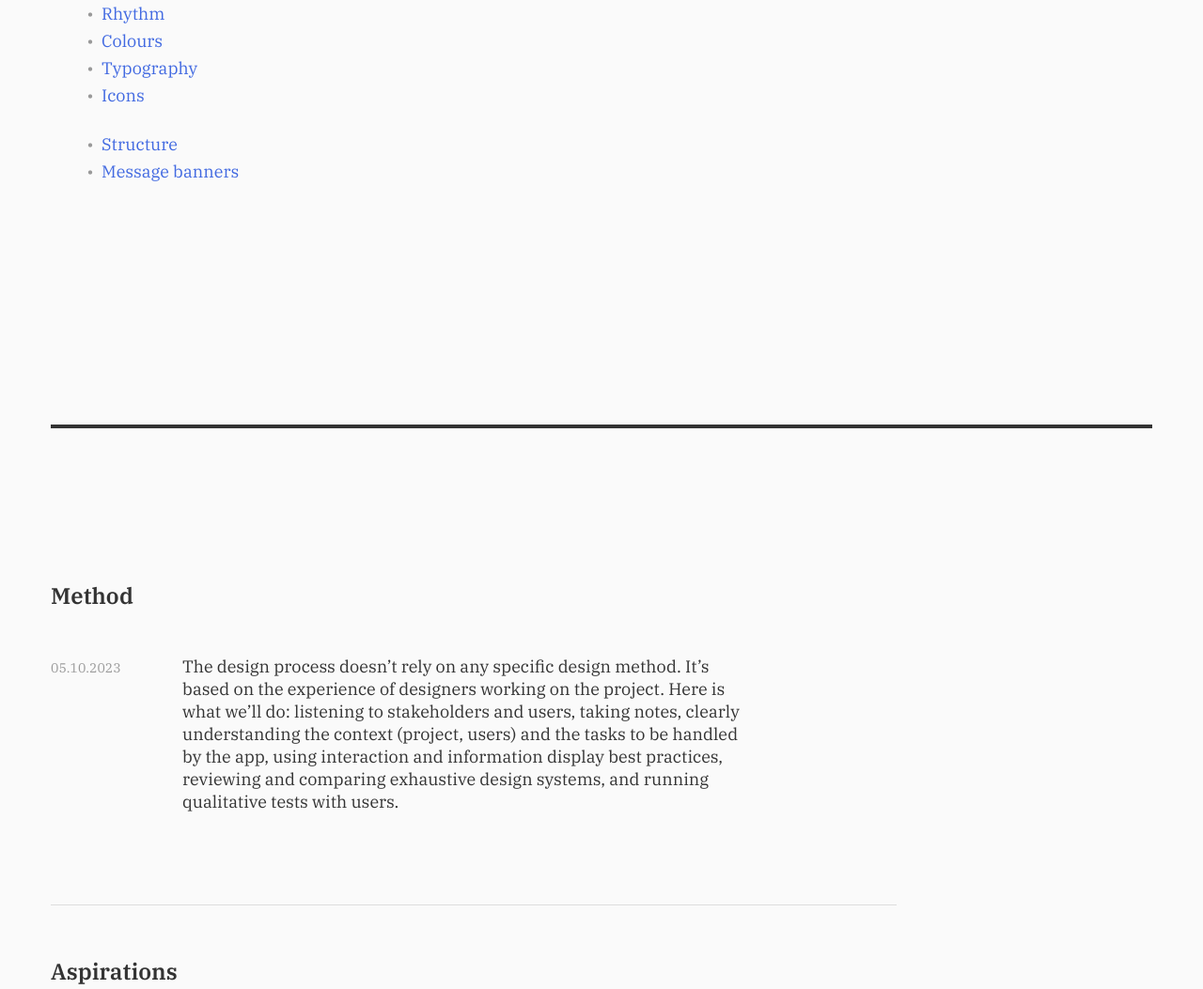
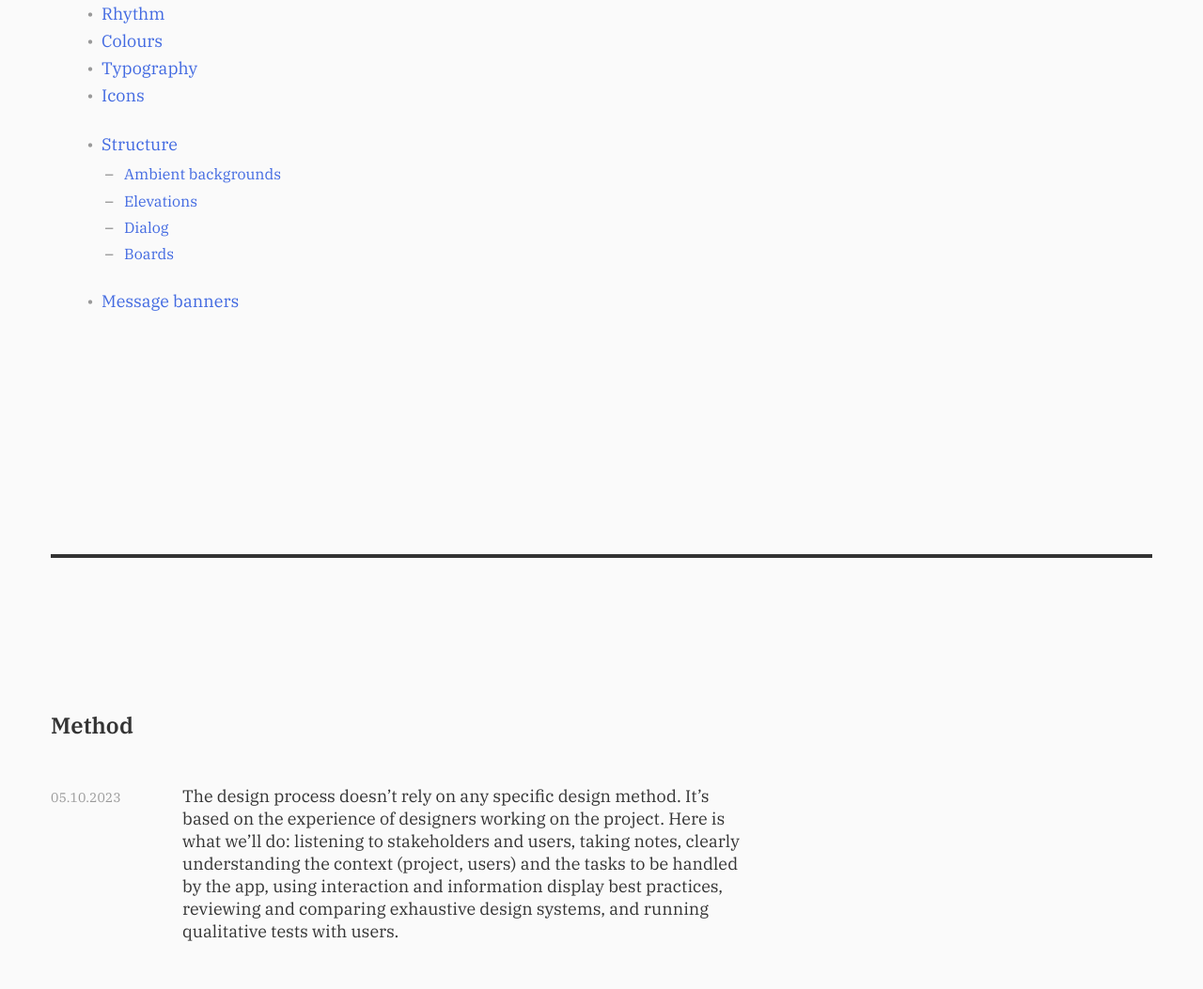
Before and after one commit to OpenRailAssociation/osrd-design, a plain HTML site: page docs/index.html in a window 1280 px wide. Shown: the part 779-1832 px from the top of the page at 94% size. Drawn offline with Linux system fonts and the light colour scheme.

Commit message:
Added navigation to sub sections in the ToC

```diff
--- a/docs/index.html
+++ b/docs/index.html
@@ -43,7 +43,17 @@ ___________|||______________________________|______________/
 			</ul>
 
 			<ul class="index_group">
-				<li><a href="#structure">Structure</a></li>
+				<li>
+					<a href="#structure">Structure</a>
+					<ul>
+						<li><a href="#ambient_backgrounds">Ambient backgrounds</a></li>
+						<li><a href="#elevations">Elevations</a></li>
+						<li><a href="#dialog">Dialog</a></li>
+						<!-- <li><a href="#slide_over">Slide over</a></li> -->
+						<li><a href="#boards">Boards</a></li>
+						<!-- <li><a href="#tooltips">Tooltips</a></li> -->
+					</ul>
+				</li>
 				<li><a href="#messageBanners">Message banners</a></li>
 				<!--
 				<li><a href="#navigation">Navigation</a></li>
@@ -524,13 +534,13 @@ ___________|||______________________________|______________/
 				<article>
 					<time datetime="2025-08-07T">10.09.2025</time>
 					<div class="text">
-						<h3>Ambient backgrounds</h3>
+						<h3 id="ambient_backgrounds">Ambient backgrounds</h3>
 						<h4>Intent</h4>
 						<p>Sometimes, app screens and processes can be much more easy to grasp at a glance if an underlying structure is here to guide the eye, assisting the work done by labels and form components layout.</p>
 						<p>Drawing boxes was often used in black and white environments, but add visual noise.</p>
 						<p>With 3 variants for each app theme, ambient backgrounds can be used with more subtlety, helping users get a clearer broad picture of a screen hierarchy, and to accelerate muscle memory build up in the case of screens appearing frequently.</p>
 						<small class="artboard"><a href="img/Structure/Ambient_backgrounds@2x.png" title="design document png export" target="_blank">View ambient backgrounds artboard</a></small>
-						<h3>Elevations</h3>
+						<h3 id="elevations">Elevations</h3>
 						<h4>Intent</h4>
 						<p>Elevation levels participate in providing clues about informations and actions hierarchies to the user. Specifying them precisely helps designers to check that a given task using elevations fits logically in regards to others.</p>
 						<h4>Anatomy</h4>
@@ -564,7 +574,7 @@ ___________|||______________________________|______________/
 							<div class="elevation Up4"></div>
 						</div>
 						<small class="artboard"><a href="img/Structure/Elevations@2x.png" title="design document png export" target="_blank">View elevations artboard</a></small>
-						<h3>Dialog boxes</h3>
+						<h3 id="dialog">Dialog</h3>
 						<h4>Intent</h4>
 						<p>Sometimes a workflow can branch in a situation where the user’s focus needs to be captured as much as possible, a task at hand requires as much screen estate as possible, and/or multiple interdependent decisions are required before applying them to the context.</p>
 						<p>Dialogs provide a temporary space coming with an interaction tonality shift, from which users exit after they made an explicit decision.</p>
@@ -592,7 +602,7 @@ ___________|||______________________________|______________/
 						</figure>
 						</div>
 						<small class="artboard"><a href="img/Structure/Dialog@2x.png" title="design document png export" target="_blank">View dialog box artboard</a></small>
-						<h3>Boards</h3>
+						<h3 id="boards">Boards</h3>
 						<h4>Intent</h4>
 						<p>When evaluating and planning evolutions for a railroad network, engineers need to compare and edit a lot of data points. They use as much screen real estate as possible, and very often have multiple screens workstations. Two monitors plugged to a laptop is a very common setup. This means OSRD has to be able to exist in multiple browser windows, as well as in a single one. The user needs an easy way to manage how the app content is displayed in one or multiple windows.</p>
 
--- a/docs/style.css
+++ b/docs/style.css
@@ -133,6 +133,32 @@ nav ul {
 
 nav li {
 	margin-bottom: 0.2222em;
+	}
+
+nav ul ul {
+	margin: 0.5em 0 1.687em 0.5em;
+	font-size: 0.888em;
+	}
+
+ul {
+	padding-inline-start: 1em;
+	list-style-type: "•  ";
+	}
+
+ol {
+	padding-inline-start: 1.25em;
+	}
+
+nav ul ul {
+	list-style-type: "–   ";
+}
+
+nav ul ul li {
+	margin-bottom: 0.375em;
+}
+
+nav ul ul li::marker {
+	color: #666;
 	}
 
 #toc_link_top {
@@ -272,7 +298,8 @@ li {
 	}
 
 li::marker {
-	color: #999;}
+	color: #999;
+	}
 
 ol li::marker {
 	font-size: 0.777em;
```
